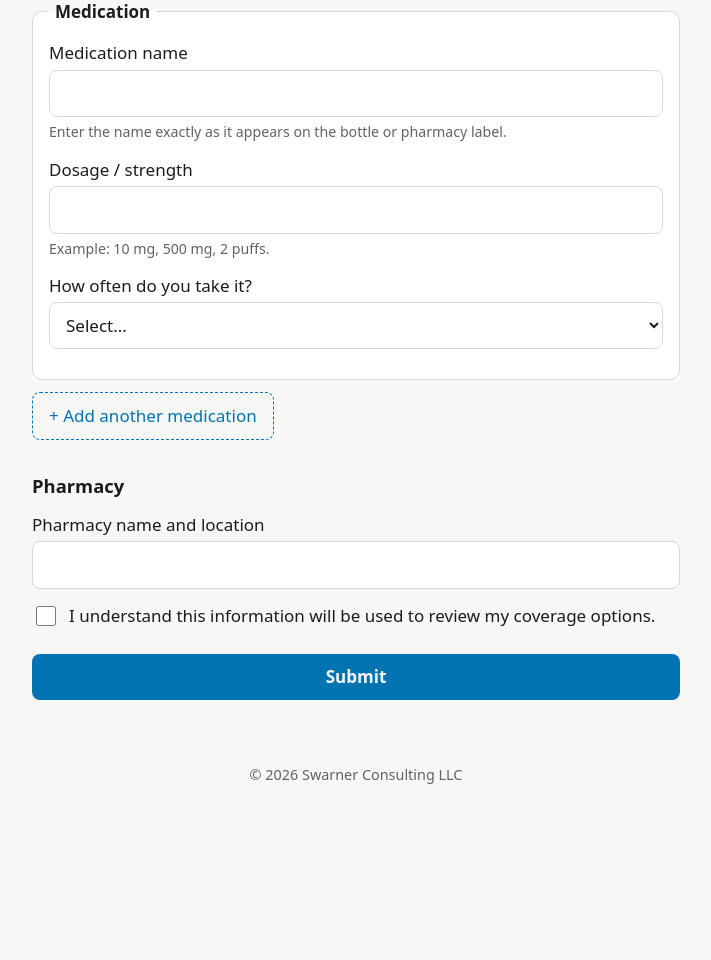
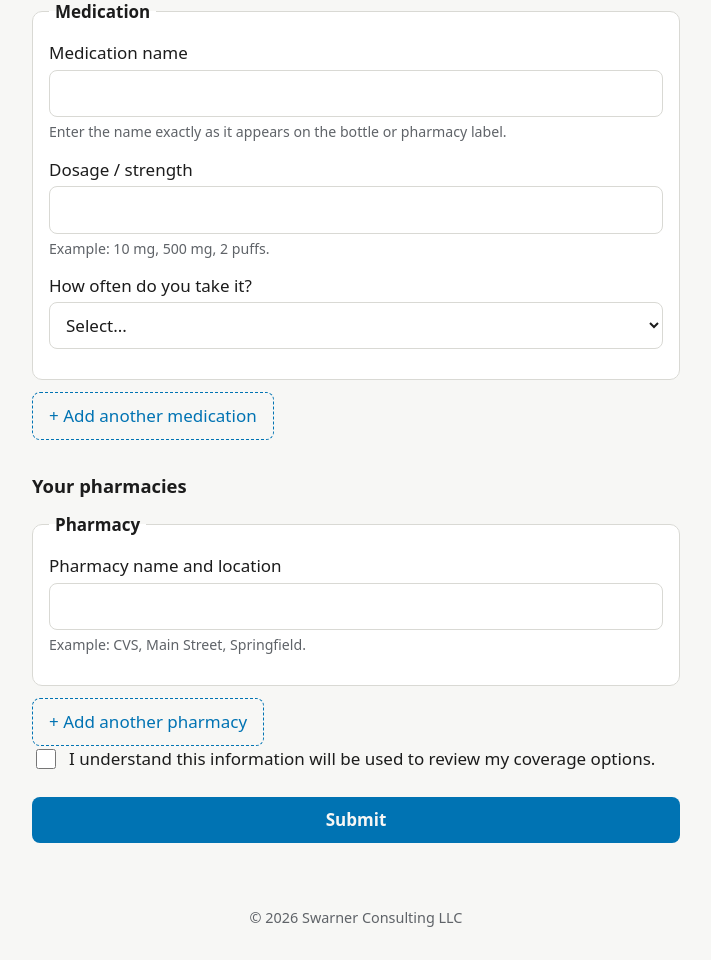
Before and after one commit to BobSwarner/medform, a Flask app: page / in a window 1280 px wide. Shown: the part 1143-2103 px from the top of the page, without its empty margins (284-995 px from the left). Before the commit the page ends 1927 px from the top, so only its background shows below. Run offline with Flask 3, Linux system fonts and the light colour scheme.

Commit message:
Allow multiple pharmacies on the form
Replace the single submission.pharmacy column with a pharmacy table
(up to MAX_PHARMACIES per submission); blank rows are dropped.

Co-Authored-By: Claude Sonnet 5.5 <noreply@anthropic.com>

```diff
--- a/app/config.py
+++ b/app/config.py
@@ -9,6 +9,7 @@ class Config:
     MAX_CONTENT_LENGTH = 64 * 1024  # a full form is a few KB; reject anything large
     MAX_MEDICATIONS = 25
     MAX_DOCTORS = 10
+    MAX_PHARMACIES = 5
 
     # Cookies are only ever sent over HTTPS (Cloudflare terminates TLS in front of nginx)
     SESSION_COOKIE_SECURE = True
--- a/app/forms.py
+++ b/app/forms.py
@@ -50,18 +50,24 @@ class DoctorForm(Form):
     phone = StringField("Doctor’s phone number", validators=[Optional(), Length(max=30)])
 
 
+class PharmacyForm(Form):
+    name = StringField(
+        "Pharmacy name and location",
+        validators=[Optional(), Length(max=200)],
+        description="Example: CVS, Main Street, Springfield.",
+    )
+
+
 class SubmissionForm(FlaskForm):
     client_name = StringField("Full name", validators=[DataRequired(), Length(max=200)])
     contact = StringField("Phone number or email", validators=[DataRequired(), Length(max=200)])
-    pharmacy = StringField(
-        "Pharmacy name and location", validators=[Optional(), Length(max=200)]
-    )
     consent = BooleanField(
         "I understand this information will be used to review my coverage options.",
         validators=[DataRequired(message="Please confirm to continue.")],
     )
     medications = FieldList(FormField(MedicationForm), min_entries=1)
     doctors = FieldList(FormField(DoctorForm), min_entries=1)
+    pharmacies = FieldList(FormField(PharmacyForm), min_entries=1)
 
     def validate_medications(self, field):
         if len(field.entries) > current_app.config["MAX_MEDICATIONS"]:
@@ -70,3 +76,7 @@ class SubmissionForm(FlaskForm):
     def validate_doctors(self, field):
         if len(field.entries) > current_app.config["MAX_DOCTORS"]:
             raise ValidationError("Too many doctors in one form.")
+
+    def validate_pharmacies(self, field):
+        if len(field.entries) > current_app.config["MAX_PHARMACIES"]:
+            raise ValidationError("Too many pharmacies in one form.")
--- a/app/public/routes.py
+++ b/app/public/routes.py
@@ -1,8 +1,8 @@
 from flask import Blueprint, current_app, redirect, render_template, url_for
 
 from ..extensions import db
-from ..forms import DoctorForm, MedicationForm, SubmissionForm
-from ..models import Doctor, Medication, Submission
+from ..forms import DoctorForm, MedicationForm, PharmacyForm, SubmissionForm
+from ..models import Doctor, Medication, Pharmacy, Submission
 
 bp = Blueprint("public", __name__)
 
@@ -20,17 +20,23 @@ def form():
             "form.html", form=form,
             max_meds=current_app.config["MAX_MEDICATIONS"],
             max_doctors=current_app.config["MAX_DOCTORS"],
+            max_pharmacies=current_app.config["MAX_PHARMACIES"],
             # Unbound rows for the <template> elements that form.js clones
             blank_med=MedicationForm(prefix="medications-__i__-"),
             blank_doc=DoctorForm(prefix="doctors-__i__-"),
+            blank_pharm=PharmacyForm(prefix="pharmacies-__i__-"),
         )
 
     submission = Submission(
         client_name=form.client_name.data.strip(),
         contact=form.contact.data.strip(),
-        pharmacy=_clean(form.pharmacy.data),
         consent_given=True,
     )
+
+    # Pharmacies are optional: blank rows are dropped rather than rejected.
+    names = [n for n in (_clean(e.form.name.data) for e in form.pharmacies.entries) if n]
+    for pos, name in enumerate(names):
+        submission.pharmacies.append(Pharmacy(position=pos, name=name))
 
     for pos, entry in enumerate(form.doctors.entries):
         submission.doctors.append(Doctor(
--- a/app/static/js/form.js
+++ b/app/static/js/form.js
@@ -1,4 +1,4 @@
-// Repeating medication/doctor rows for the intake form.
+// Repeating medication/doctor/pharmacy rows for the intake form.
 // Keeps field names as  medications-0-name, medications-1-name, ...  so WTForms'
 // FieldList parses them, and renumbers after every add/remove so there are no gaps.
 (function () {
@@ -10,8 +10,9 @@
   const LIMITS = {
     medications: parseInt(form.dataset.maxMedications, 10) || 25,
     doctors: parseInt(form.dataset.maxDoctors, 10) || 10,
+    pharmacies: parseInt(form.dataset.maxPharmacies, 10) || 5,
   };
-  const NAME_RE = /^(medications|doctors)-(\d+|__i__)-/;
+  const NAME_RE = /^(medications|doctors|pharmacies)-(\d+|__i__)-/;
 
   const container = (kind) => document.getElementById(kind + "-rows");
   const rows = (kind) => Array.from(container(kind).querySelectorAll(":scope > fieldset"));
@@ -74,5 +75,6 @@
   // ---- Initial state (also restores rows after a server-side validation error) ----
   rows("medications").forEach(toggleOther);
   renumber("doctors");
+  renumber("pharmacies");
   renumber("medications");
 })();
--- a/app/templates/_macros.html
+++ b/app/templates/_macros.html
@@ -27,3 +27,11 @@
     <button type="button" class="link-btn js-remove">Remove this doctor</button>
   </fieldset>
 {% endmacro %}
+
+{% macro pharmacy_row(p) %}
+  <fieldset class="row-card" data-row="pharmacies">
+    <legend>Pharmacy <span class="row-num"></span></legend>
+    {{ field(p.name, autocomplete="off") }}
+    <button type="button" class="link-btn js-remove">Remove this pharmacy</button>
+  </fieldset>
+{% endmacro %}
--- a/app/templates/form.html
+++ b/app/templates/form.html
@@ -1,5 +1,5 @@
 {% extends "base.html" %}
-{% from "_macros.html" import field, medication_row, doctor_row %}
+{% from "_macros.html" import field, medication_row, doctor_row, pharmacy_row %}
 
 {% block content %}
 <h1>Medication and Doctor Information</h1>
@@ -15,7 +15,8 @@
 {% endif %}
 
 <form method="post" novalidate id="medform"
-      data-max-medications="{{ max_meds }}" data-max-doctors="{{ max_doctors }}">
+      data-max-medications="{{ max_meds }}" data-max-doctors="{{ max_doctors }}"
+      data-max-pharmacies="{{ max_pharmacies }}">
   {{ form.csrf_token }}
 
   <section>
@@ -43,8 +44,12 @@
   </section>
 
   <section>
-    <h2>Pharmacy</h2>
-    {{ field(form.pharmacy) }}
+    <h2>Your pharmacies</h2>
+    <div class="rows" id="pharmacies-rows">
+      {% for p in form.pharmacies %}{{ pharmacy_row(p.form) }}{% endfor %}
+    </div>
+    {% for e in form.pharmacies.errors if e is string %}<small class="error">{{ e }}</small>{% endfor %}
+    <button type="button" class="add-btn" data-add="pharmacies">+ Add another pharmacy</button>
   </section>
 
   <section>
@@ -59,6 +64,7 @@
 {#- Blank rows that form.js clones. The "__i__" placeholder becomes the row index. -#}
 <template id="medications-template">{{ medication_row(blank_med) }}</template>
 <template id="doctors-template">{{ doctor_row(blank_doc) }}</template>
+<template id="pharmacies-template">{{ pharmacy_row(blank_pharm) }}</template>
 {% endblock %}
 
 {% block scripts %}
```
Also changed, not shown: app/models.py (+16 -1 lines), tests/test_routes.py (+19 -0 lines).
